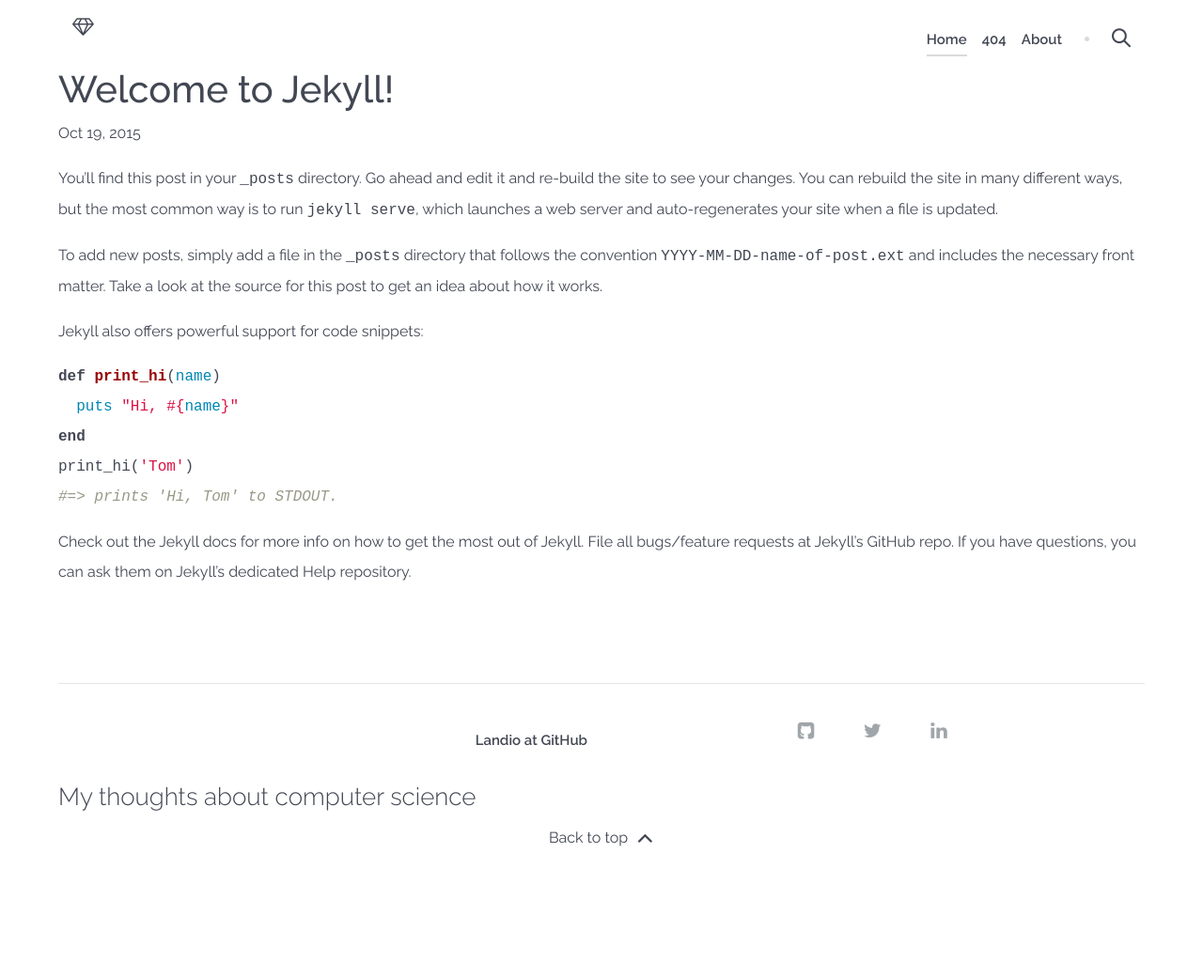
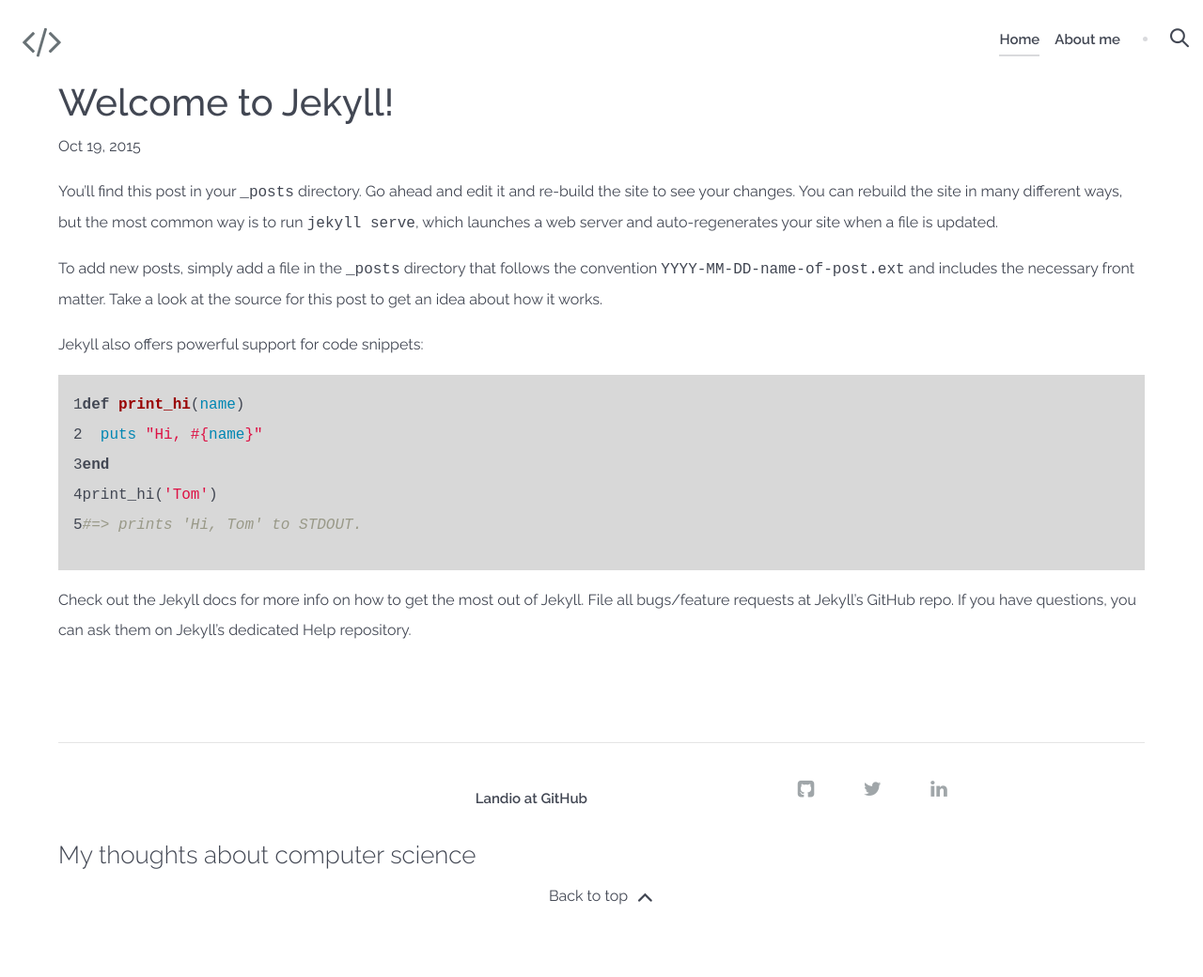
Before and after one commit to antoniotonetto/gnomex.github.io, a Jekyll site: the page built from _posts/2015-10-19-welcome-to-jekyll.markdown, in a window 1280 px wide. Shown: the whole page at 94% size. Built offline with Jekyll 4.4.1, drawn with Linux system fonts in a browser that asks for light colours; some web fonts are replaced; before the commit the page ends 978 px from its top, so only the background shows below that.

Commit message:
jsless 404. Fix some styles

```diff
--- a/404.html
+++ b/404.html
@@ -1,5 +1,5 @@
 ---
-layout: default
+layout: clean
 title: "404"
 ---
 
--- a/_includes/header.html
+++ b/_includes/header.html
@@ -1,8 +1,8 @@
 <header>
-  <nav class="navbar bg-white">
-    <div class="container">
-      <a class="navbar-brand ruby-logo" href="index.html">
-        <i class="fa fa-diamond"></i>
+  <nav class="navbar navbar-default">
+    <div class="container-fluid">
+      <a class="navbar-brand ruby-logo" href="/">
+        <span class="fa fa-code fa-2x"><span>
       </a>
       <a class="navbar-toggler hidden-md-up pull-right" data-toggle="collapse" href="#collapsingNavbar" aria-expanded="false" aria-controls="collapsingNavbar">
         ☰
@@ -17,13 +17,9 @@
             <a class="nav-link" href="/">Home</a>
           </li>
 
-          {% for page in site.pages %}
-            {% if page.title %}
             <li class="nav-item nav-item-toggable">
-              <a class="nav-link" href="{{ page.url | prepend: site.baseurl }}">{{ page.title }}</a>
+              <a class="nav-link" href="{{ '/about' | prepend: site.baseurl }}">About me</a>
             </li>
-            {% endif %}
-          {% endfor %}
 
           <li class="nav-item nav-item-toggable hidden-sm-up">
             <form class="navbar-form">
--- a/_posts/2015-10-19-welcome-to-jekyll.markdown
+++ b/_posts/2015-10-19-welcome-to-jekyll.markdown
@@ -10,7 +10,7 @@
 
 Jekyll also offers powerful support for code snippets:
 
-{% highlight ruby %}
+{% highlight ruby linenos%}
 def print_hi(name)
   puts "Hi, #{name}"
 end
--- a/_sass/_syntax-highlighting.scss
+++ b/_sass/_syntax-highlighting.scss
@@ -63,4 +63,9 @@
     .vg    { color: #008080 } // Name.Variable.Global
     .vi    { color: #008080 } // Name.Variable.Instance
     .il    { color: #099 } // Literal.Number.Integer.Long
+
+    > pre {
+      padding: 1rem;
+      background-color: #D8D8D8;
+    }
 }
--- a/_sass/landio.scss
+++ b/_sass/landio.scss
@@ -1417,7 +1417,7 @@
 $google: #dc4e41;
 $github: #000;
 $linkedin: #0077b5;
-$ruby: #C71300;
+$ruby: #DF1803;
 
 .bg-facebook { background-color: $facebook; }
 .bg-twitter  { background-color: $twitter; }
@@ -1496,6 +1496,22 @@
 }
 
 .ruby-logo {
+  padding: 0.5rem;
+  // background-color: #fff;
+  color: #fff;
+  border-radius: .25rem;
+  > span {
+    margin: 0;
+    &:before {
+      color: rgba(66,78,83,.8);
+      // color: rgba(255,146,0,.8);
+    }
+  }
+  &:focus {
+    > span:before {
+      color: #fff;
+    }
+  }
   &:hover,
   &:focus {
     background-color: $ruby;
```
Also changed, not shown: _layouts/clean.html (added, +16 -0 lines).
